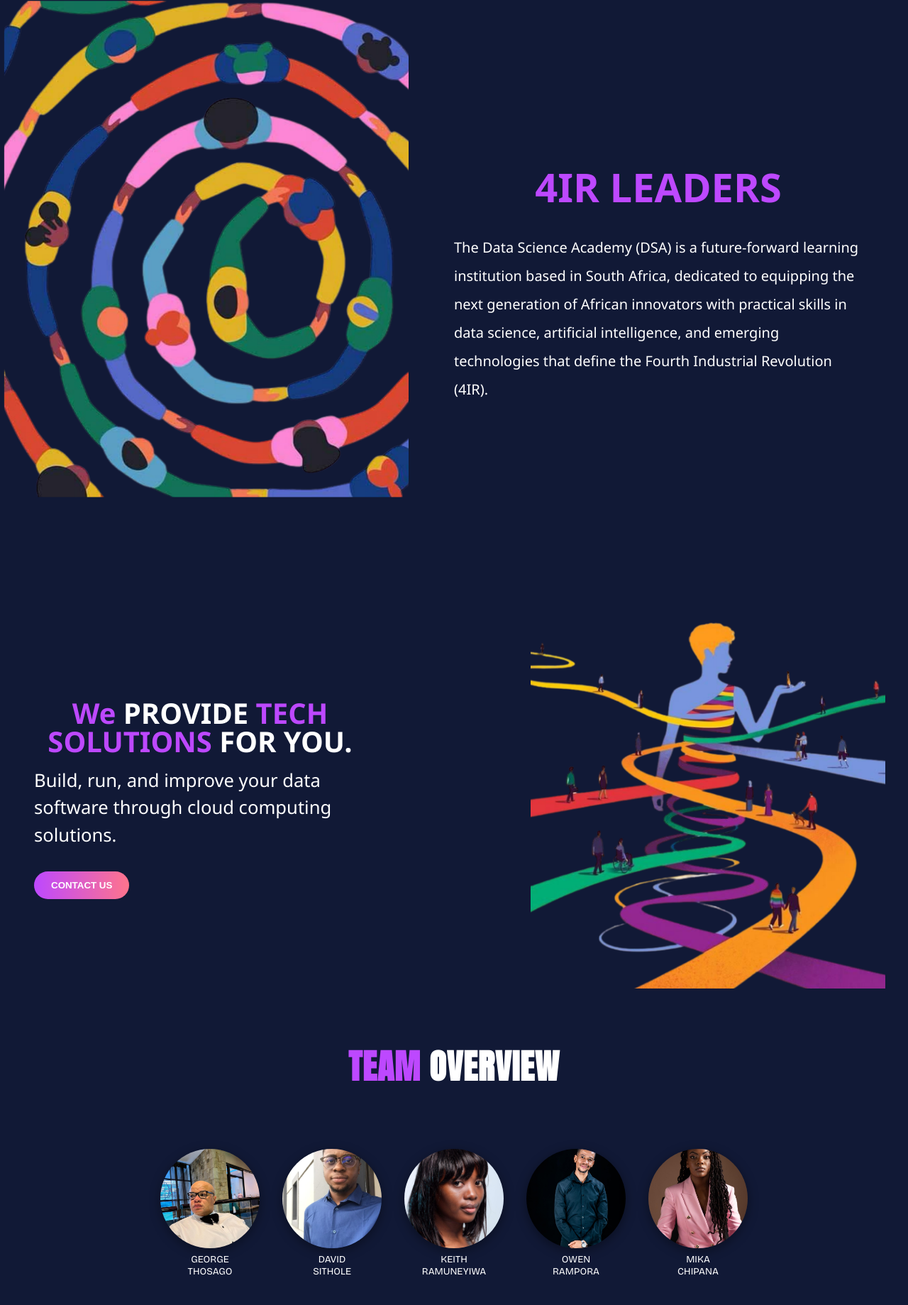
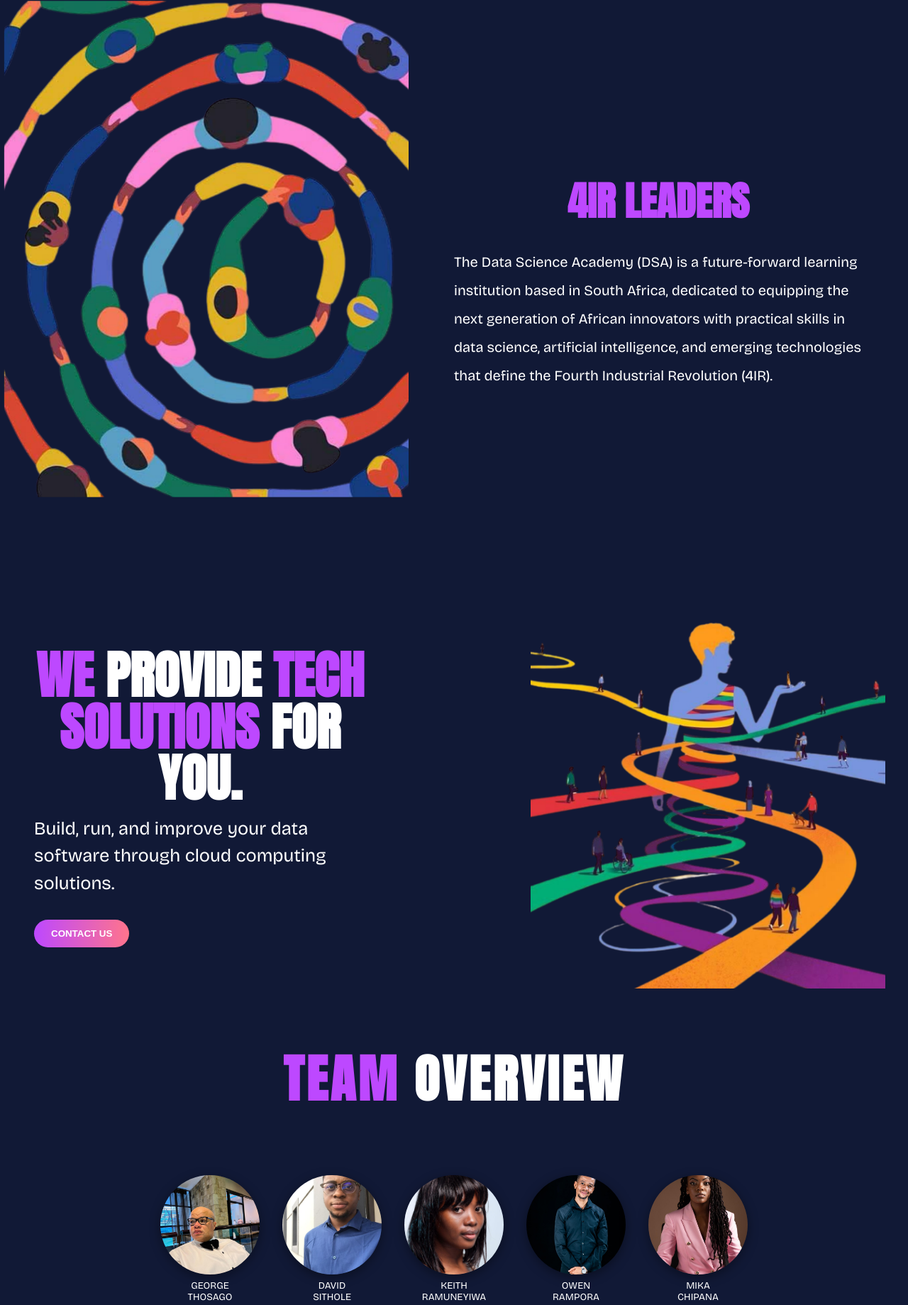
Before and after one commit to chisa-sifiso/Data-Science-Academy, a plain HTML site: page index.html in a window 1280 px wide. Shown: the part 902-2741 px from the top of the page at 71% size. Drawn offline with nearby package versions, Linux system fonts and the light colour scheme.

Commit message:
updated the fonts

```diff
--- a/index.html
+++ b/index.html
@@ -84,7 +84,7 @@
   <!-- Tech Solutions -->
   <section class="solutions">
     <div class="solutions-text">
-      <h2><span class="purple">We</span> PROVIDE <span class="purple">TECH SOLUTIONS  </span> FOR YOU.</h2>
+      <h2><span class="purple">WE</span> PROVIDE <span class="purple">TECH SOLUTIONS  </span> FOR YOU.</h2>
       <p>Build, run, and improve your data software through cloud computing solutions.</p>
       <button class="contact-btn">CONTACT US</button>
     </div>
--- a/styles.css
+++ b/styles.css
@@ -37,14 +37,16 @@
 }
 
 .leaders-text h2 {
-  font-size: 3.5rem;
+  font-family: 'Anton';
+  font-size: 74.4px;
   font-weight: 900;
   margin-bottom: 1.5rem;
   color: #bd48ff;
 }
 
 .leaders-text p {
-  font-size: 1.25rem;
+  font-family:Bricolage Grotesque, sans-serif;
+  font-size: 21.2;
   line-height: 2;
   font-weight: 400;
   max-width: 600px;
@@ -95,11 +97,11 @@ width: 500px;
 
 .team h2 {
   font-family: 'Anton', sans-serif;
-  font-size: 72.4px;
+  font-size: 80px;
   margin-bottom: 5rem;
   margin-top: -70px;
   color: white;
-  letter-spacing: 1px;
+  letter-spacing: 4px;
   text-transform: uppercase;
 }
 
@@ -587,6 +589,7 @@ button {
 }
 
 .leaders-text h2 {
+   font: 'Anton', sans-serif;
   font-size: 3.5rem;
   font-weight: 900;
   margin-bottom: 1.5rem;
@@ -619,11 +622,13 @@ button {
 
 /* heading: bump up a bit so it breaks exactly like your mock */
 .solutions-text h2 {
-  font-size: 2.5rem;              /* increase from 1.8rem */
+  font-family:Anton, sans-serif;
+  font-size: 72.2px;              /* increase from 1.8rem */
   line-height: 1;             /* tighter so “FOR YOU.” can drop cleanly */
-  margin-bottom: 1rem;
+
 }
 .solutions-text p {
+  font-family: Bricolage Grotesque, sans-serif;
   font-size: 1.6rem;
   margin-bottom: 1rem;
 }
@@ -642,11 +647,14 @@ width: 500px;
   padding: 4rem 2rem;
 }
 .team h2 {
-  font-size: 3rem;
+  font-family: 'Anton', sans-serif;
+  font-size: 72.4px;
   margin-bottom: 5rem;
-  margin-top: -70px; /* adjust to match your design */
+  margin-top: -70px;
+  color: white;
+  letter-spacing: 4px;
+  text-transform: uppercase;
 }
-
 .team-members {
   display: flex;
   flex-wrap: wrap;
@@ -700,13 +708,15 @@ width: 500px;
 
 /* Optional: tweak heading break */
 .learn-content h2 {
+  font-family: 'Anton', sans-serif;
   line-height: 1.2;
-  font-size: 3rem;        /* larger for emphasis */
+  font-size: 72px;        /* larger for emphasis */
   margin-bottom: 1rem;
   margin-bottom: 200px; /* adjust to match your design */
 }
 .learn-content p {
-  font-size: 1.2rem;
+  font-family: Bricolage Grotesque, sans-serif;
+  font-size: 21.2px;
   margin-top: -10rem;
 }
 .learn-content button {
@@ -738,7 +748,8 @@ width: 500px;
 }
 
 .partners-text h3 {
-  font-size: 0.9rem;
+  font-family: Bricolage Grotesque, sans-serif;
+  font-size: 21.1px;
   letter-spacing: 1px;
   opacity: 0.7;
   margin-bottom: 0.5rem;
@@ -747,13 +758,15 @@ width: 500px;
 }
 
 .partners-text h2 {
-  font-size: 1.7rem;
+  font-family: Anton, sans-serif;
+  font-size: 28px;
   line-height: 1.2;
   margin: 0.5rem 0;
 }
 
 .partners-text p {
-  font-size: 1.2rem;
+  font-family: Bricolage Grotesque, sans-serif;
+  font-size: 21.1px;
   line-height: 1.4;
 }
 
```
